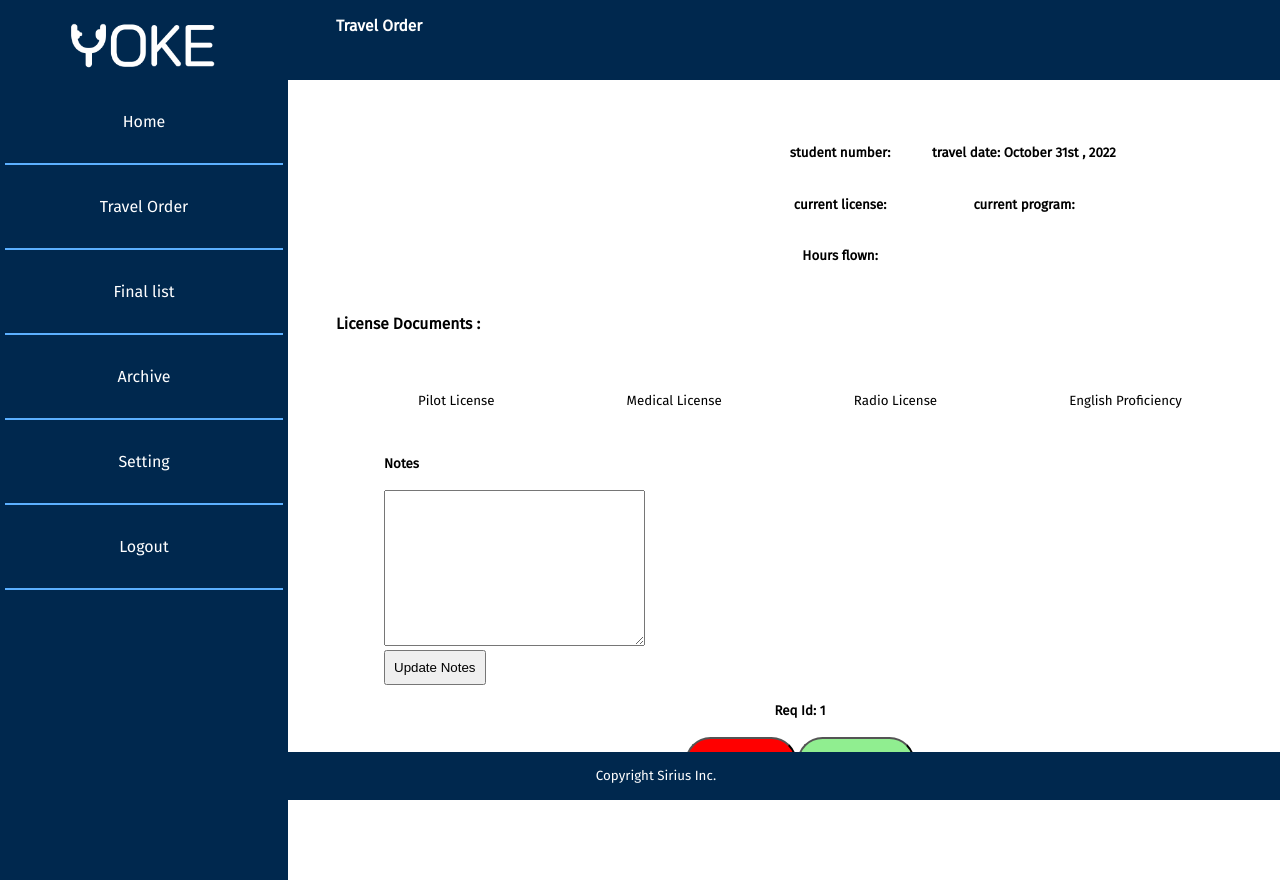
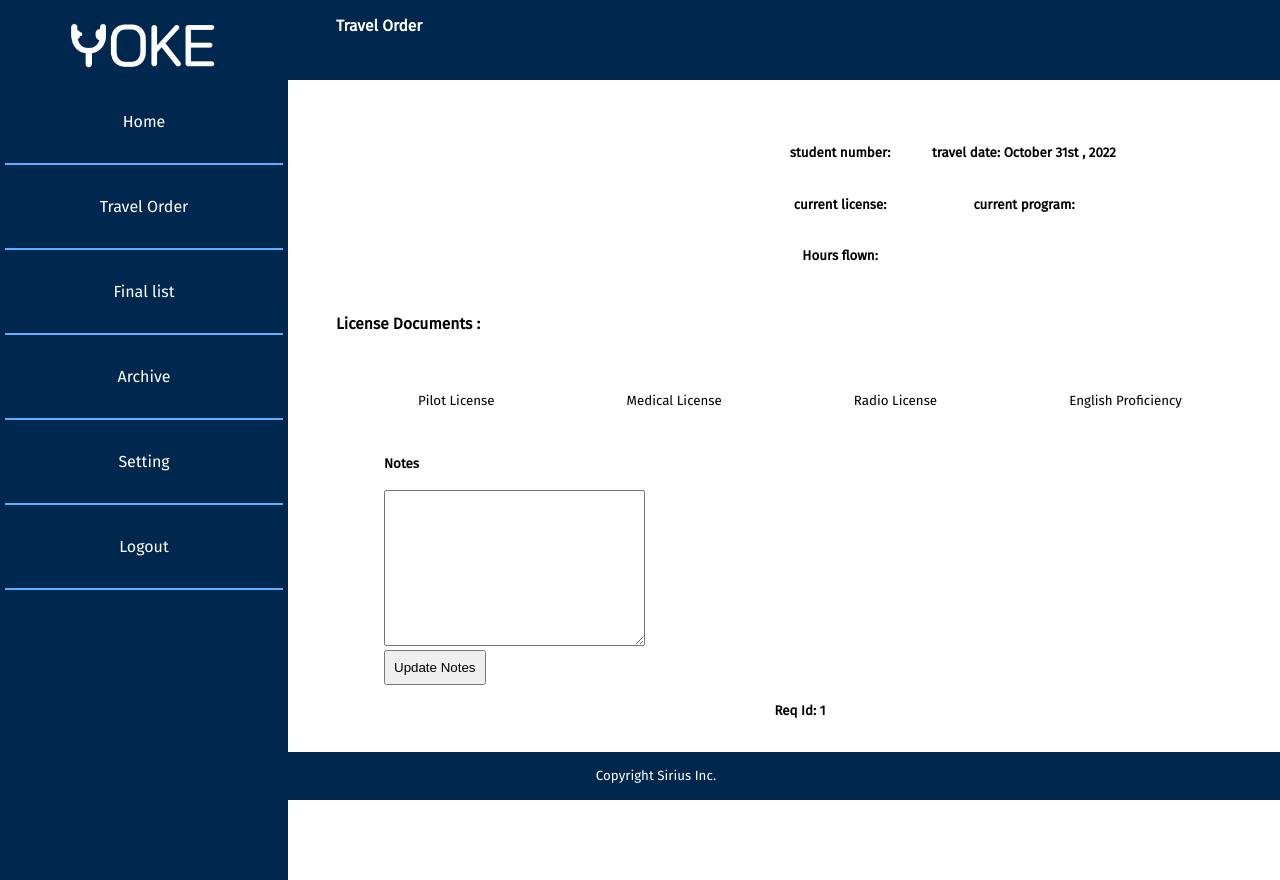
Before and after one commit to adilsaju/yoke, a React (Create React App) app in the folder client/: page /travel-order/profile/1 in a window 1280 px wide. Built offline with nearby package versions, Linux system fonts and the light colour scheme; no server answers; a web font is replaced by a local one.

Commit message:
button removed after decision

```diff
--- a/client/src/components/AdminDashboard/Accept.jsx
+++ b/client/src/components/AdminDashboard/Accept.jsx
@@ -49,7 +49,7 @@ console.log(loginCredentials.loggedInUser.id);
 
   return (
     <div>
-    { (!request.isApproved) && <button className='accept' onClick={(e) => { approve(request, loginCredentials.loggedInUser)} }>Approve</button> }
+    <h3>This request is already approved!</h3>
     </div>
   )
 }
--- a/client/src/components/AdminDashboard/Decline.jsx
+++ b/client/src/components/AdminDashboard/Decline.jsx
@@ -41,7 +41,7 @@ const Decline = () => {
 
   return (
     <div>
-      {(!request.isRejected) && <button className='decline' onClick={(e) => { decline(request, loginCredentials.loggedInUser)} }>Decline</button> }
+      {console.log("Request approved")}
     </div>
   )
 }
```
